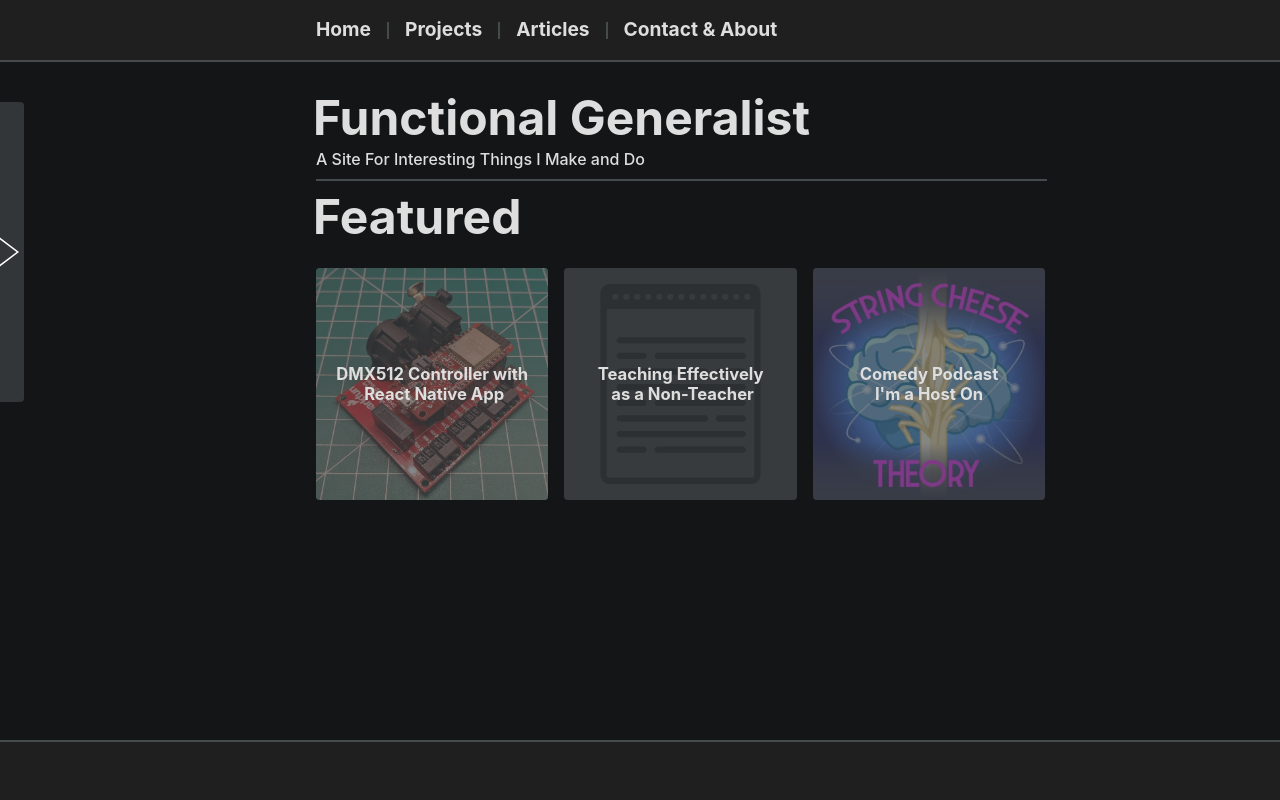
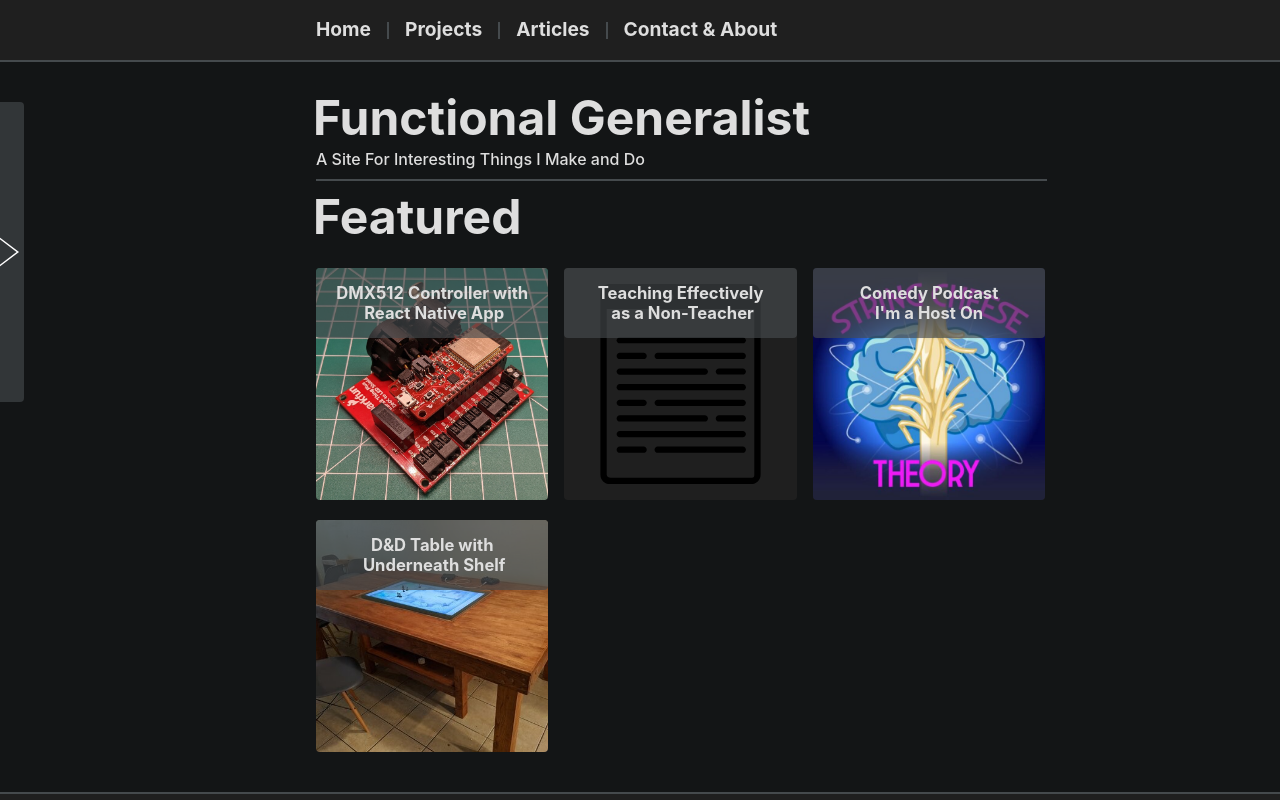
Before and after one commit to FunctionalGeneralist/functional-generalist-site, a React (Create React App) app: page / in a window 1280 px wide. Built offline with nearby package versions, Linux system fonts and the light colour scheme.

Commit message:
Added dnd table to homepage

```diff
--- a/src/content/PageHome.tsx
+++ b/src/content/PageHome.tsx
@@ -9,10 +9,10 @@ import CardImage from "../components/CardImage"
 import SimpleDmxController from "../assets/simple-dmx-controller-arduino-beauty-shot.jpg"
 import {useEffect} from "react"
 import Documents from "../assets/documents.svg"
-import DndTable from "../assets/dnd-table-overall.jpg"
+import DndTable from "../assets/dnd-table/dnd-table-overall.jpg"
 import slugs from "../constants/navSlugs"
 import { articleTeachingEffectivelyTitle } from "./ArticleTeachingEffectively"
-import { simpleDmxControllerTitle } from "./ProjectSimpleDmxController"
+import {simpleDmxControllerTitle} from "./ProjectSimpleDmxController"
 
 export default function PageHome() {
   const screenIsSmall = useAtomValue(screenIsSmallAtom)
@@ -38,6 +38,7 @@ export default function PageHome() {
           image={SimpleDmxController}
           altDescription="A microcontroller with a DMX expansion board"
           enableDefaultHoverBehavior={true}
+          limitMaskToText={true}
           overlayText={simpleDmxControllerTitle}
           navigateLocation={slugs.simpleDmxController} />
 
@@ -47,14 +48,25 @@ export default function PageHome() {
           enableDefaultHoverBehavior={true}
           overlayText={articleTeachingEffectivelyTitle}
           navigateLocation={slugs.teachingEffectively}
+          limitMaskToText={true}
           padImage={true} />
 
         <CardImage
           image={StringCheeseLogo}
+          limitMaskToText={true}
           altDescription="The logo for the String Cheese Theory podcast, which is a piece of frayed string cheese in front of a brain and an atom, jokingly implying maximum brain power is found here"
           enableDefaultHoverBehavior={true}
           overlayText={`Comedy Podcast\nI'm a Host On`}
           externalLink="https://www.stringcheesepodcast.com/"/>
+
+        <CardImage
+          image={DndTable}
+          limitMaskToText={true}
+          altDescription="A hardwood table with inlaid tv covered by tempered glass"
+          enableDefaultHoverBehavior={true}
+          overlayText={`D&D Table with\n Underneath Shelf`}
+          navigateLocation={slugs.dndTable}
+        />
 
       </ContainerGrid>
 
```
